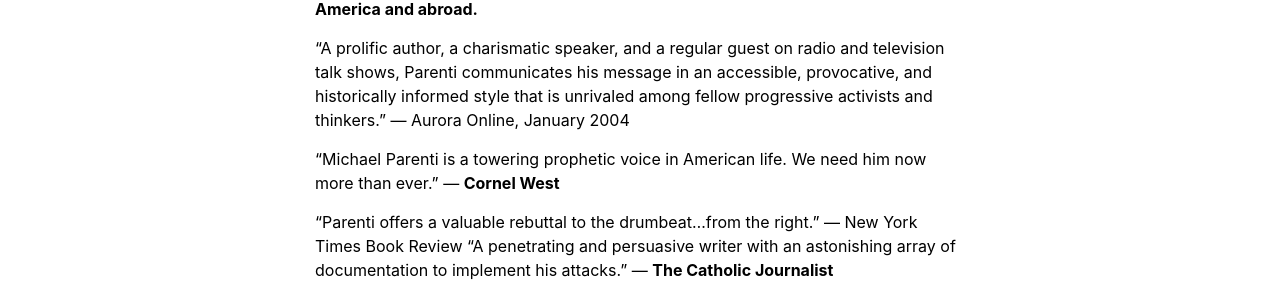
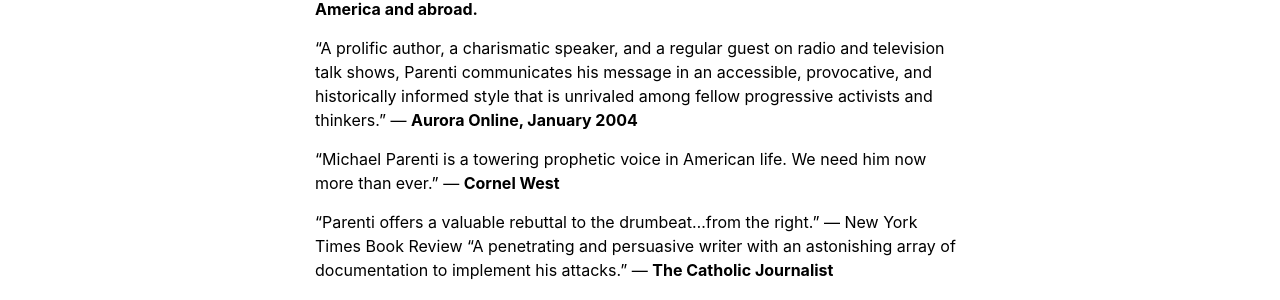
Before and after one commit to parentitexts/parentitexts.github.io, a Jekyll site: the page built from about.md, in a window 1280 px wide. Shown: the part 316-616 px from the top of the page. Built offline with Jekyll 4.4.1, drawn with Linux system fonts in a browser that asks for light colours.

Commit message:
formatting

```diff
--- a/about.md
+++ b/about.md
@@ -9,7 +9,7 @@
 **Michael Parenti is an internationally known award-winning author and lecturer. He is one of the nation’s leading progressive political analysts. His highly informative and entertaining books and talks have reached a wide range of audiences in North America and abroad.**
 
 
-"A prolific author, a charismatic speaker, and a regular guest on radio and television talk shows, Parenti communicates his message in an accessible, provocative, and historically informed style that is unrivaled among fellow progressive activists and thinkers." — Aurora Online, January 2004
+"A prolific author, a charismatic speaker, and a regular guest on radio and television talk shows, Parenti communicates his message in an accessible, provocative, and historically informed style that is unrivaled among fellow progressive activists and thinkers." — **Aurora Online, January 2004**
 
 
 "Michael Parenti is a towering prophetic voice in American life. We need him now more than ever." — **Cornel West**
```
